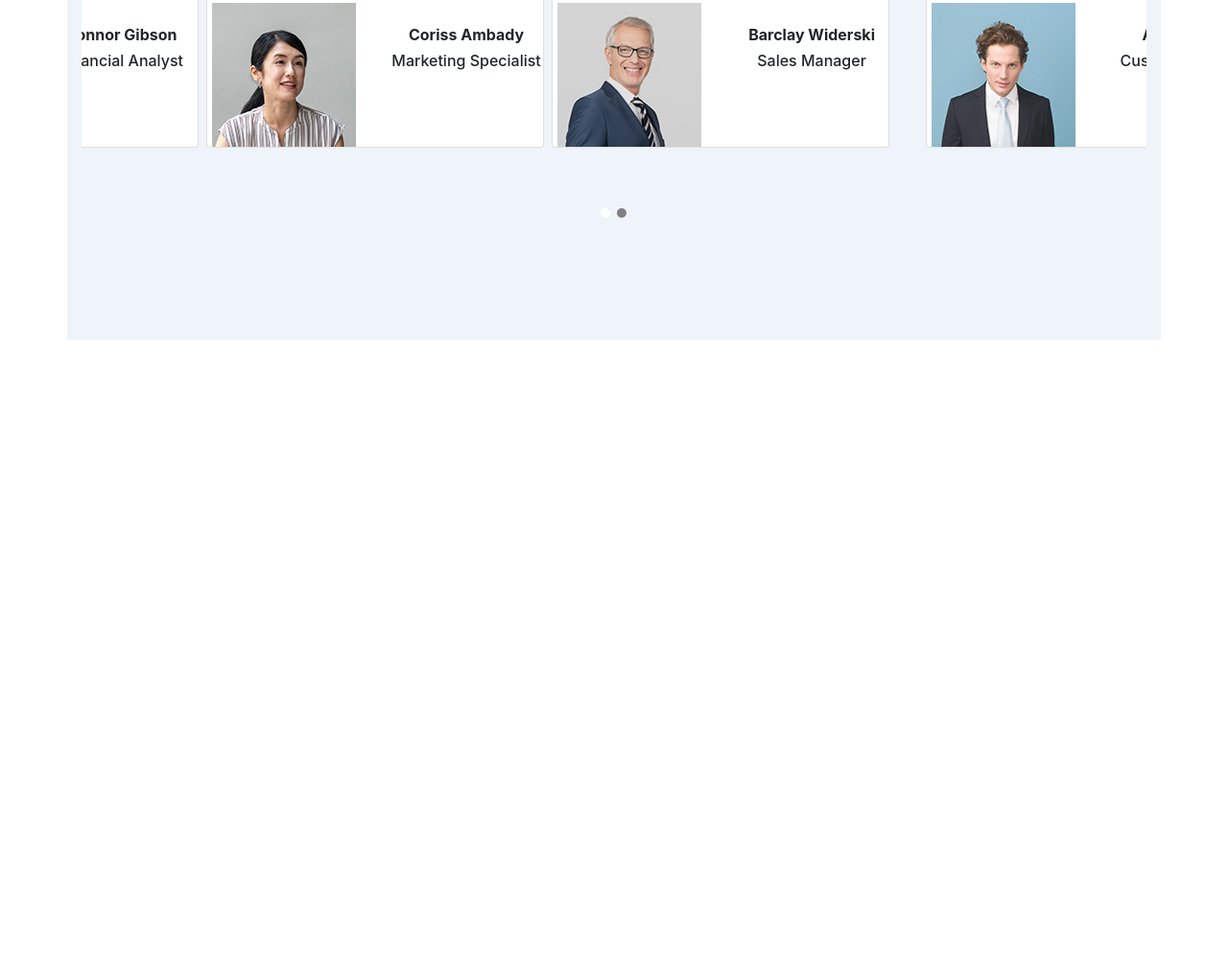
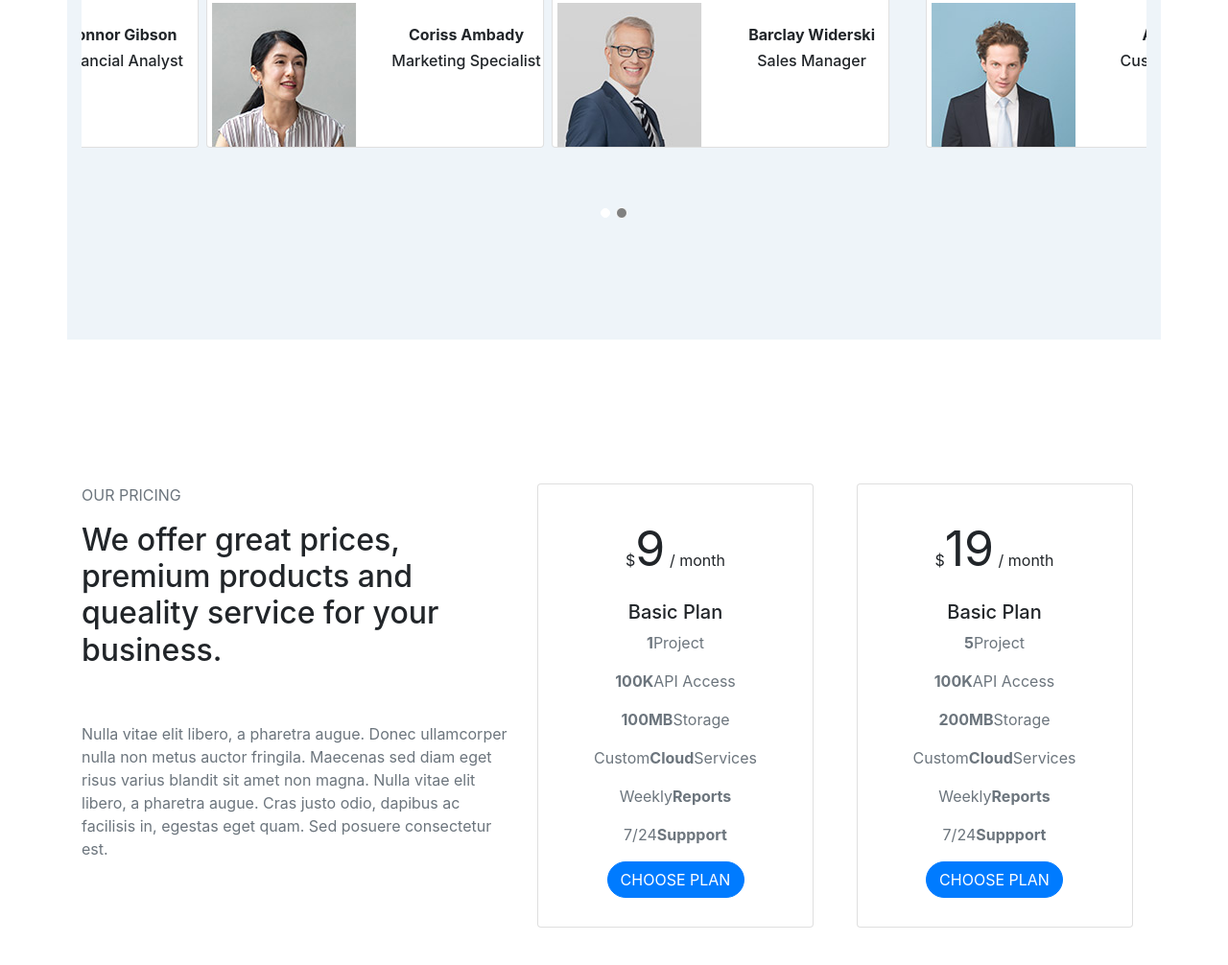
Before and after one commit to AndLight/ING-Web, a plain HTML site: page index.html in a window 1280 px wide. Shown: the part 4016-5022 px from the top of the page at 96% size. Before the commit the page ends 4370 px from the top, so only its background shows below. Drawn offline with nearby package versions, Linux system fonts and the light colour scheme.

Commit message:
Dodao naplatu

```diff
--- a/css/izgled.css
+++ b/css/izgled.css
@@ -172,3 +172,22 @@ img{
     mask: url(#bloob1);
   }
 /*End carousel*/
+
+/*Pricing*/
+
+#brVeliki{
+    font-size: 50px;
+}
+
+#boldujmo{
+    font-weight: bold;
+}
+
+.card:hover{
+    -webkit-box-shadow: -1px 9px 40px -12px rgba(0,0,0,0.75);
+    -moz-box-shadow: -1px 9px 40px -12px rgba(0,0,0,0.75);
+    box-shadow: -1px 9px 40px -12px rgba(0,0,0,0.75);
+    transform: scale(1.2);
+    z-index: 0;
+}
+/*Pricing*/
--- a/index.html
+++ b/index.html
@@ -262,7 +262,7 @@
 </div>
 <!-- End Our Personalized Solutions-->
 
-<!--CS-->
+<!--Customer Stories-->
 <div class="container" style="padding-top: 150px; padding-bottom: 100px; background-color: #eef4f9; text-align: center;">
   <p class="text-muted text-uppercase">Customer Stories</p>
   <h3>Customer satisfaction is our major goal.</h3>
@@ -422,8 +422,64 @@
 </div>
 <!--End Carousel-->
 
-<!--End CS-->
+<!--END Customer Stories-->
 
+<!--Pricing-->
+<div class="container" style="padding-top: 150px; padding-bottom: 100px;">
+  <div class="row ">
+
+      <div class="col-md-5">
+        <p class="text-muted text-uppercase">Our pricing</p>
+        <h2>We offer great prices, premium products and queality service for your business.</h2>
+        <br><br>
+        <p class="text-muted">Nulla vitae elit libero, a pharetra augue. Donec ullamcorper nulla non metus auctor fringila. Maecenas sed diam eget risus varius blandit sit amet non magna. Nulla vitae elit libero, a pharetra augue. Cras justo odio, dapibus ac facilisis in, egestas eget quam. Sed posuere consectetur est.</p>
+      </div>
+
+      <div class="col-md-7">
+        <div class="row " style="text-align: center;">
+
+          <div class="col-md-6">
+            <div class="card" style="width: 18rem; ">
+
+              <p style="padding-top: 30px;">$<span id="brVeliki">9</span> / month</p>
+              <h5>Basic Plan</h5>
+
+              <p class="text-muted"><span id="boldujmo">1</span>Project</p>
+              <p class="text-muted"><span id="boldujmo">100K</span>API Access</p>
+              <p class="text-muted"><span id="boldujmo">100MB</span>Storage</p>
+              <p class="text-muted">Custom<span id="boldujmo">Cloud</span>Services</p>
+              <p class="text-muted">Weekly<span id="boldujmo">Reports</span></p>
+              <p class="text-muted" >7/24<span id="boldujmo">Suppport</span></p>
+              <button class="btn btn-primary roundBtn text-uppercase" href="" style=" width: 50%; margin-left: 25%;">Choose plan</button>
+              <div style="padding-bottom: 30px;"></div>
+
+            </div>
+          </div>
+
+          <div class="col-md-6">
+
+            <div class="card" style="width: 18rem; ">
+
+              <p style="padding-top: 30px;">$<span id="brVeliki">19</span> / month</p>
+              <h5>Basic Plan</h5>
+
+              <p class="text-muted"><span id="boldujmo">5</span>Project</p>
+              <p class="text-muted"><span id="boldujmo">100K</span>API Access</p>
+              <p class="text-muted"><span id="boldujmo">200MB</span>Storage</p>
+              <p class="text-muted">Custom<span id="boldujmo">Cloud</span>Services</p>
+              <p class="text-muted">Weekly<span id="boldujmo">Reports</span></p>
+              <p class="text-muted" >7/24<span id="boldujmo">Suppport</span></p>
+              <button class="btn btn-primary roundBtn text-uppercase" href="" style="width: 50%; margin-left: 25%;">Choose plan</button>
+              <div style="padding-bottom: 30px;"></div>
+
+            </div>
+          </div>
+
+        </div>
+      </div>
+  </div>
+</div>
+<!--Pricing-->
 
 <!-- bootstrap -->
 <script src="https://code.jquery.com/jquery-3.2.1.slim.min.js" integrity="sha384-KJ3o2DKtIkvYIK3UENzmM7KCkRr/rE9/Qpg6aAZGJwFDMVNA/GpGFF93hXpG5KkN" crossorigin="anonymous"></script>
```
